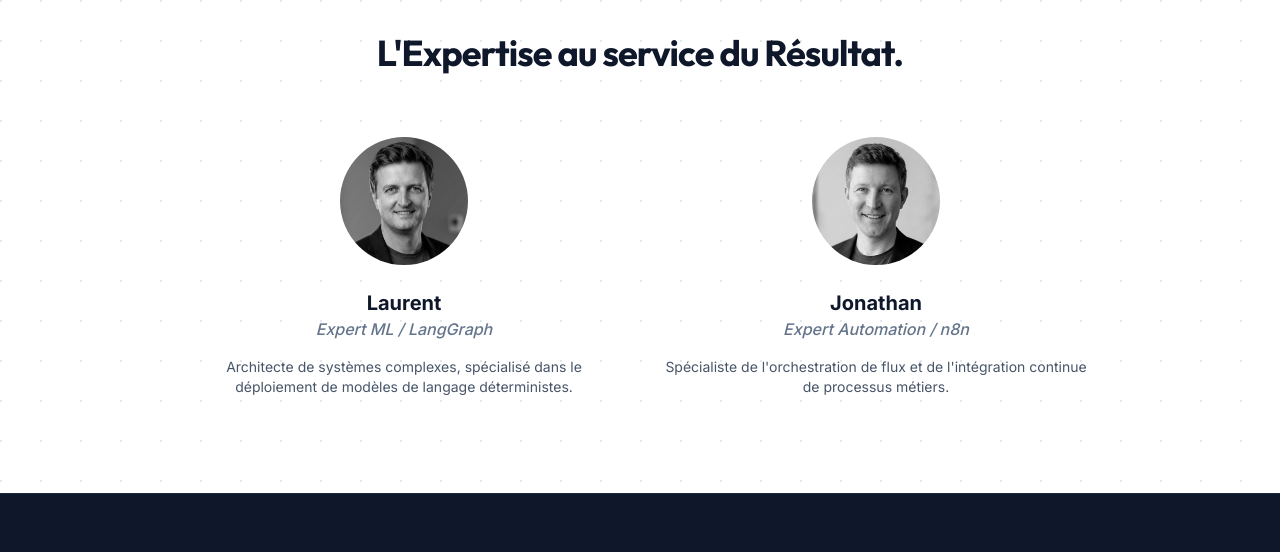
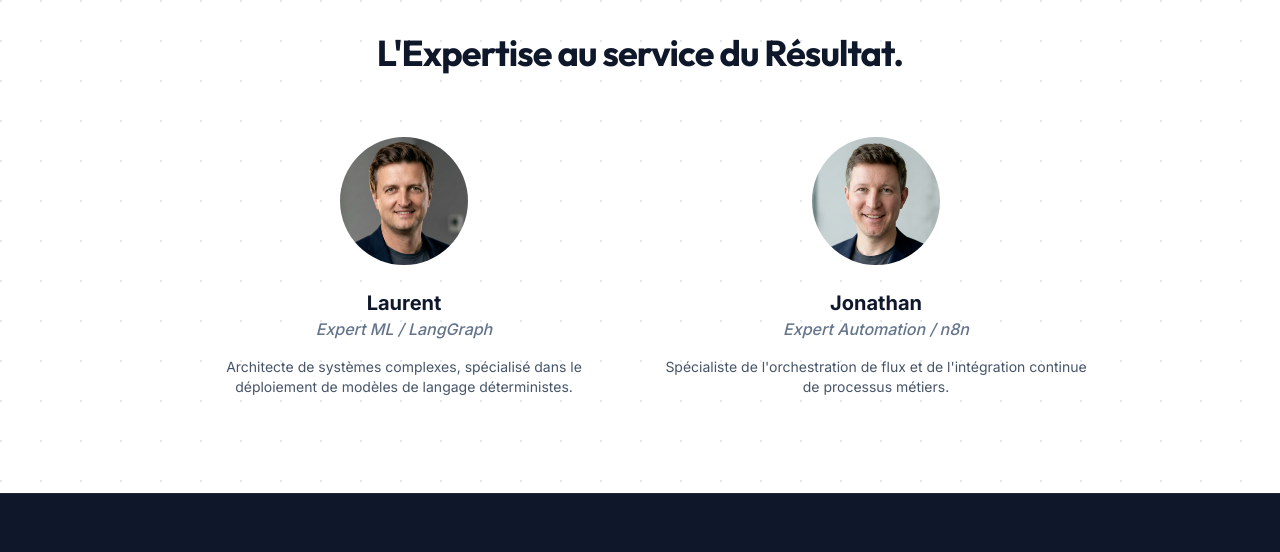
Before and after one commit to livingstonlarus/agentics, a website built with Vite: page index.html in a window 1280 px wide. Shown: the part 3840-4392 px from the top of the page. Built offline with nearby package versions, Linux system fonts and the light colour scheme.

Commit message:
style: remove grayscale and hover effects from team avatars

```diff
--- a/index.html
+++ b/index.html
@@ -333,7 +333,7 @@ const workflow = new StateGraph(AgentState)
                 <div class="grid md:grid-cols-2 gap-12 max-w-4xl mx-auto">
                     <div class="text-center">
                         <div
-                            class="w-32 h-32 rounded-full mx-auto mb-6 overflow-hidden grayscale hover:grayscale-0 transition-all duration-300">
+                            class="w-32 h-32 rounded-full mx-auto mb-6 overflow-hidden">
                             <img src="/assets/laurent.png" alt="Laurent" class="w-full h-full object-cover">
                         </div>
                         <h4 class="text-xl font-bold">Laurent</h4>
@@ -343,7 +343,7 @@ const workflow = new StateGraph(AgentState)
                     </div>
                     <div class="text-center">
                         <div
-                            class="w-32 h-32 rounded-full mx-auto mb-6 overflow-hidden grayscale hover:grayscale-0 transition-all duration-300">
+                            class="w-32 h-32 rounded-full mx-auto mb-6 overflow-hidden">
                             <img src="/assets/jonathan.png" alt="Jonathan" class="w-full h-full object-cover">
                         </div>
                         <h4 class="text-xl font-bold">Jonathan</h4>
```
